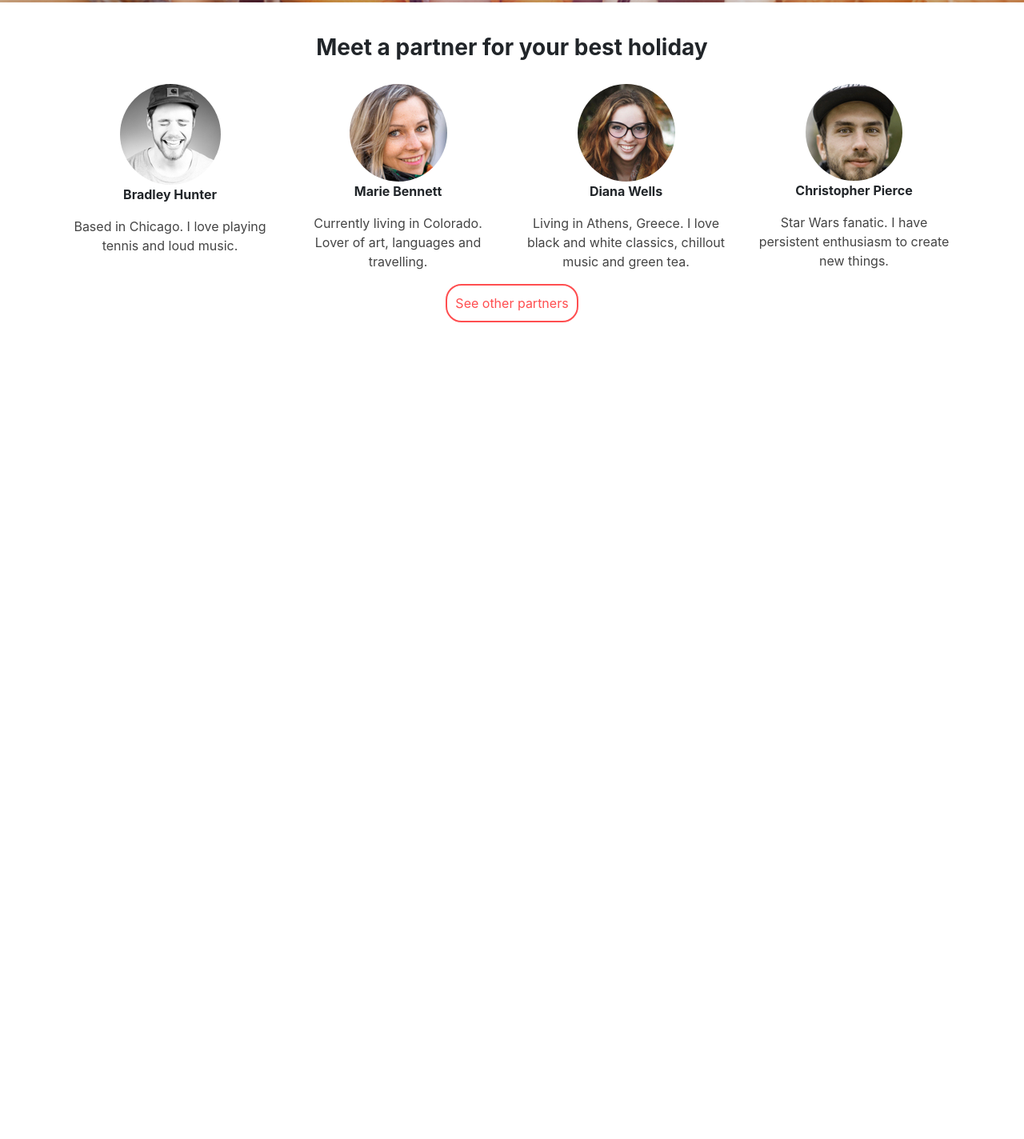
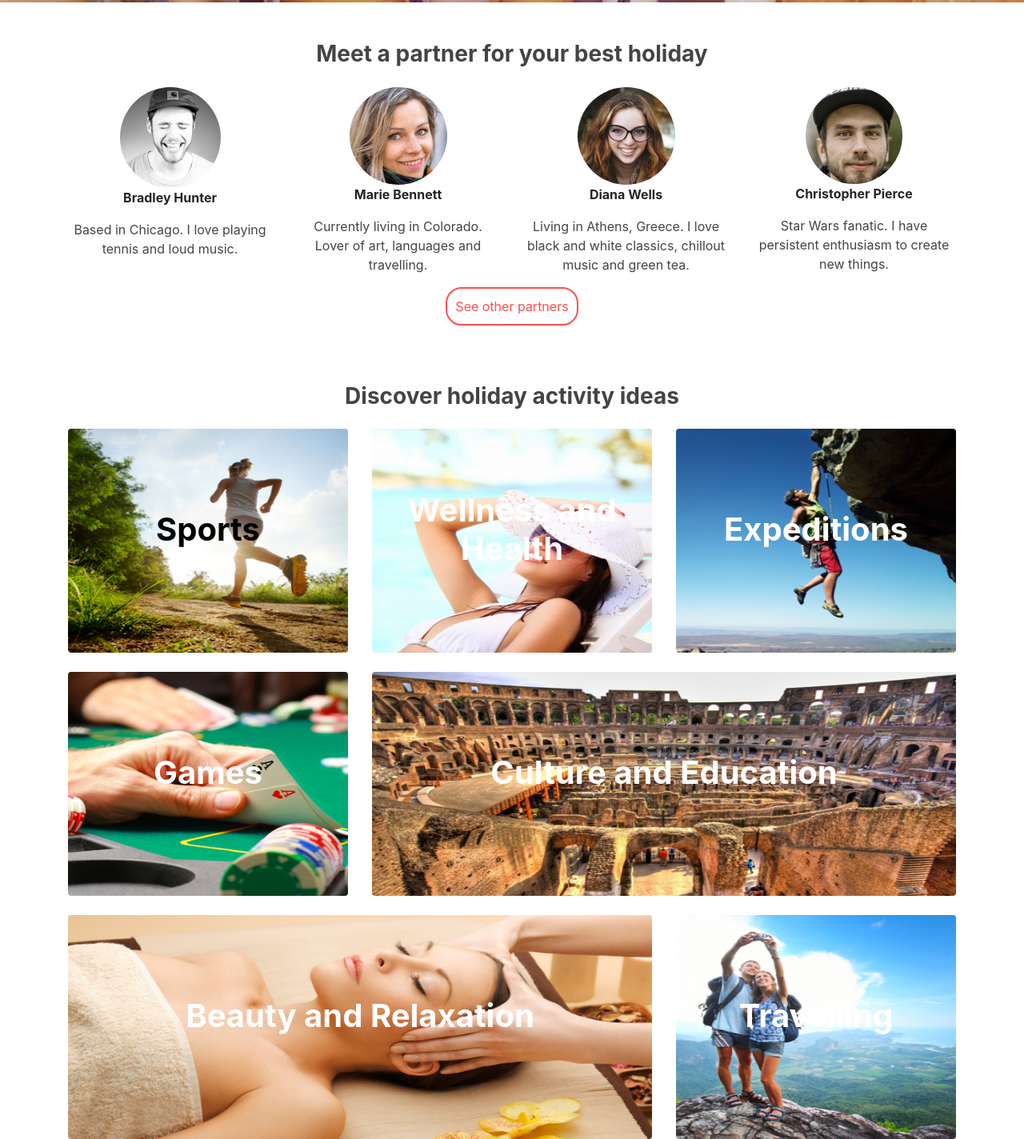
Before and after one commit to benmatela/dreamshare, a plain HTML site: page index.html in a window 1280 px wide. Shown: the part 557-1981 px from the top of the page at 80% size. Before the commit the page ends 960 px from the top, so only its background shows below. Drawn offline with nearby package versions, Linux system fonts and the light colour scheme; a web font is replaced by a local one.

Commit message:
activities

```diff
--- a/index.css
+++ b/index.css
@@ -13,6 +13,70 @@
 .main-banner-text-big {
     font-size: 3vw;
     color: white;
+}
+
+.sports .sports-banner {
+    background: url("assets/block1Sports.jpg") no-repeat;
+    padding-bottom: 20px;
+    background-size: 100% 100%;
+    color: black;
+    min-height: 35vh;
+    border-radius: 4px;
+    font-size: 2vw;
+}
+
+.wellness-and-health .wellness-and-health-banner {
+    background: url("assets/block2Wellness.jpg") no-repeat;
+    padding-bottom: 20px;
+    background-size: 100% 100%;
+    min-height: 35vh;
+    border-radius: 4px;
+    font-size: 2vw;
+}
+
+.expeditions .expeditions-banner {
+    background: url("assets/block3Expeditions.jpg") no-repeat;
+    padding-bottom: 20px;
+    background-size: 100% 100%;
+    min-height: 35vh;
+    border-radius: 4px;
+    font-size: 2vw;
+}
+
+.games .games-banner {
+    background: url("assets/block4Games.jpg") no-repeat;
+    padding-bottom: 20px;
+    background-size: 100% 100%;
+    min-height: 35vh;
+    border-radius: 4px;
+    font-size: 2vw;
+}
+
+.culture-and-education .culture-and-education-banner {
+    background: url("assets/block5Culture.jpg") no-repeat;
+    padding-bottom: 20px;
+    background-size: 100% 100%;
+    min-height: 35vh;
+    border-radius: 4px;
+    font-size: 2vw;
+}
+
+.beauty-and-relaxation .beauty-and-relaxation-banner {
+    background: url("assets/block6Beauty.jpg") no-repeat;
+    padding-bottom: 20px;
+    background-size: 100% 100%;
+    min-height: 35vh;
+    border-radius: 4px;
+    font-size: 2vw;
+}
+
+.travelling .travelling-banner {
+    background: url("assets/block7Travelling.jpg") no-repeat;
+    padding-bottom: 20px;
+    background-size: 100% 100%;
+    min-height: 35vh;
+    border-radius: 4px;
+    font-size: 2vw;
 }
 
 button {
@@ -45,3 +109,7 @@ button {
 .dark-grey-text {
     color : #444444
 }
+
+.dark-grey-heading {
+    color: #444444;
+}
--- a/index.html
+++ b/index.html
@@ -22,38 +22,119 @@
                 <h1 class="main-banner-text-big font-weight-bold">SHARE YOUR <br> HOLIDAY DREAM </h1>
                 <br>
                 <p class="text-white font-weight-normal grey-text">And find the perfect partner to fulfill it</p>
-                <br>
-                <button class="button button-pink font-weight-normal">Find your holiday partner</button>
+                <button class="button button-pink font-weight-normal mt-2">Find your holiday partner</button>
             </div>
         </div>
     </div>
-    <br>
-    <h3 class="font-weight-bold mt-3 mb-1 text-center">Meet a partner for your best holiday</h3>
-    <br>
-    <div class="container text-center">
+
+    <div class="pt-5"></div>
+
+    <h3 class="font-weight-bold dark-grey-heading mb-1 text-center">Meet a partner for your best holiday</h3>
+    <div class="container mb-4 pt-2 mt-3 text-center">
         <div class="row">
-            <div class="col-3 text-center">
+            <div class="col-lg-3 text-center">
                 <img src="assets/partner1.jpg" class="rounded-circle" alt="partner1">
                 <p class="font-weight-bold">Bradley Hunter</p>
                 <p class="dark-grey-text">Based in Chicago. I love playing tennis and loud music.</p>
             </div>
-            <div class="col-3 text-center">
+            <div class="col-lg-3 text-center">
                 <img src="assets/partner2.jpg" class="rounded-circle" alt="partner2">
                 <p class="font-weight-bold">Marie Bennett</p>
                 <p class="dark-grey-text">Currently living in Colorado. Lover of art, languages and travelling.</p>
             </div>
-            <div class="col-3 text-center">
+            <div class="col-lg-3 text-center">
                 <img src="assets/partner3.jpg" class="rounded-circle" alt="partner3">
                 <p class="font-weight-bold">Diana Wells</p>
-                <p class="dark-grey-text">Living in Athens, Greece. I love black and white classics, chillout music and green tea.</p>
+                <p class="dark-grey-text">Living in Athens, Greece. I love black and white classics, chillout music and
+                    green tea.</p>
             </div>
-            <div class="col-3 text-center">
+            <div class="col-lg-3 text-center">
                 <img src="assets/partner4.jpg" class="rounded-circle" alt="partner4">
                 <p class="font-weight-bold">Christopher Pierce</p>
                 <p class="dark-grey-text">Star Wars fanatic. I have persistent enthusiasm to create new things.</p>
             </div>
         </div>
         <button class="button button-white font-weight-normal">See other partners</button>
+    </div>
+
+    <div class="pt-5"></div>
+
+    <h3 class="font-weight-bold dark-grey-heading pb-3 text-center">Discover holiday activity ideas</h3>
+    <div class="container">
+        <div class="row">
+            <div class="col-lg-4">
+                <div class="sports">
+                    <div class="container-fluid d-flex align-items-md-center justify-content-center sports-banner">
+                        <div class="flex-column text-center margin-small">
+                            <h1 class="font-weight-bold">Sports</h1>
+                        </div>
+                    </div>
+                </div>
+            </div>
+            <div class="col-lg-4">
+                <div class="wellness-and-health">
+                    <div
+                        class="container-fluid d-flex align-items-md-center justify-content-center wellness-and-health-banner">
+                        <div class="flex-column text-center margin-small">
+                            <h1 class="font-weight-bold text-white">Wellness and Health</h1>
+                        </div>
+                    </div>
+                </div>
+            </div>
+            <div class="col-lg-4">
+                <div class="expeditions">
+                    <div class="container-fluid d-flex align-items-md-center justify-content-center expeditions-banner">
+                        <div class="flex-column text-center margin-small">
+                            <h1 class="font-weight-bold text-white">Expeditions</h1>
+                        </div>
+                    </div>
+                </div>
+            </div>
+        </div>
+
+        <div class="row pt-4">
+            <div class="col-lg-4">
+                <div class="games">
+                    <div class="container-fluid d-flex align-items-md-center justify-content-center games-banner">
+                        <div class="flex-column text-center margin-small">
+                            <h1 class="font-weight-bold text-white">Games</h1>
+                        </div>
+                    </div>
+                </div>
+            </div>
+            <div class="col-lg-8">
+                <div class="culture-and-education">
+                    <div
+                        class="container-fluid d-flex align-items-md-center justify-content-center culture-and-education-banner">
+                        <div class="flex-column text-center margin-small">
+                            <h1 class="font-weight-bold text-white">Culture and Education</h1>
+                        </div>
+                    </div>
+                </div>
+            </div>
+        </div>
+
+        <div class="row pt-4">
+            <div class="col-lg-8">
+                <div class="beauty-and-relaxation">
+                    <div
+                        class="container-fluid d-flex align-items-md-center justify-content-center beauty-and-relaxation-banner">
+                        <div class="flex-column text-center margin-small">
+                            <h1 class="font-weight-bold text-white">Beauty and Relaxation</h1>
+                        </div>
+                    </div>
+                </div>
+            </div>
+            <div class="col-lg-4">
+                <div class="travelling">
+                    <div class="container-fluid d-flex align-items-md-center justify-content-center travelling-banner">
+                        <div class="flex-column text-center margin-small">
+                            <h1 class="font-weight-bold text-white">Travelling</h1>
+                        </div>
+                    </div>
+                </div>
+            </div>
+        </div>
     </div>
 
     <script src="https://code.jquery.com/jquery-3.2.1.slim.min.js"
```
